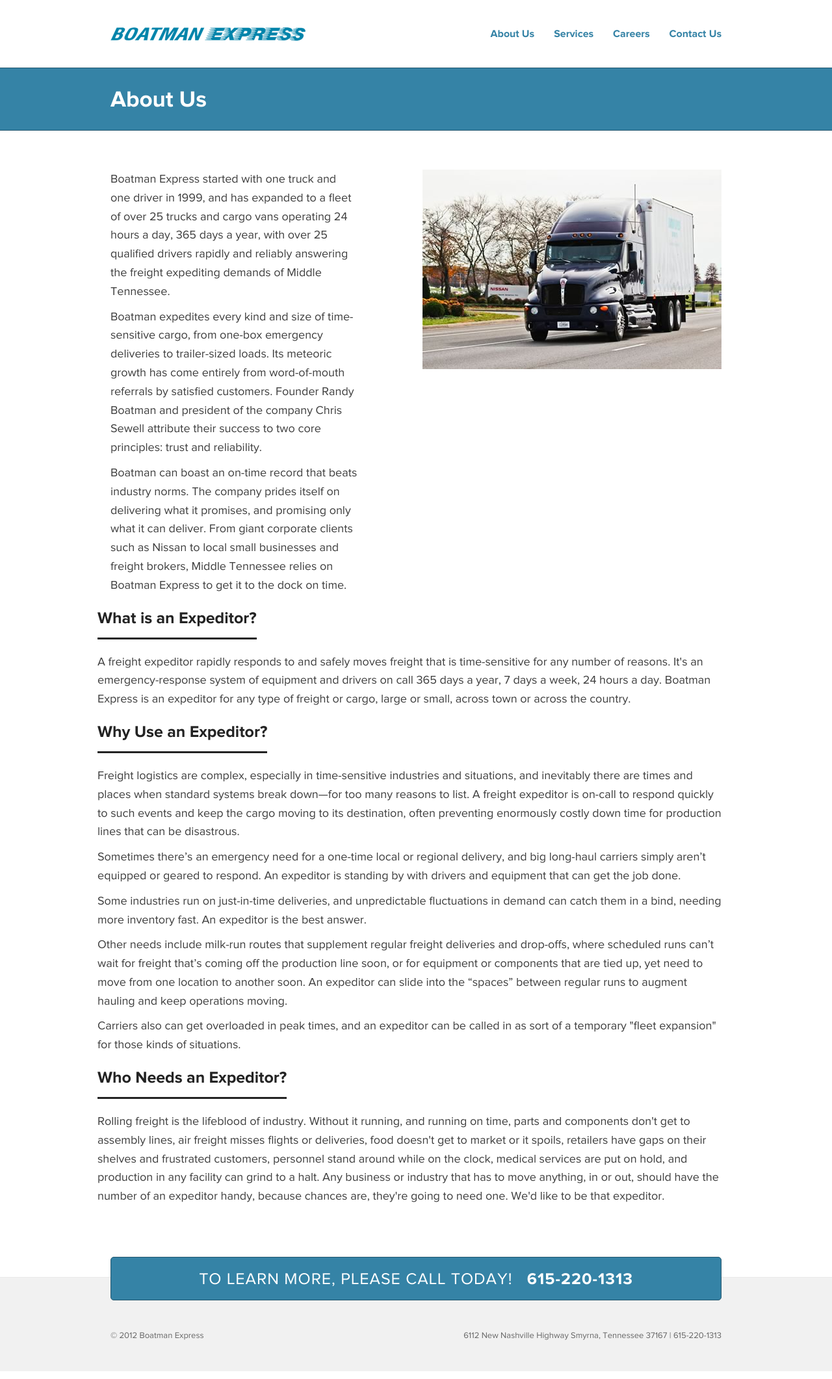
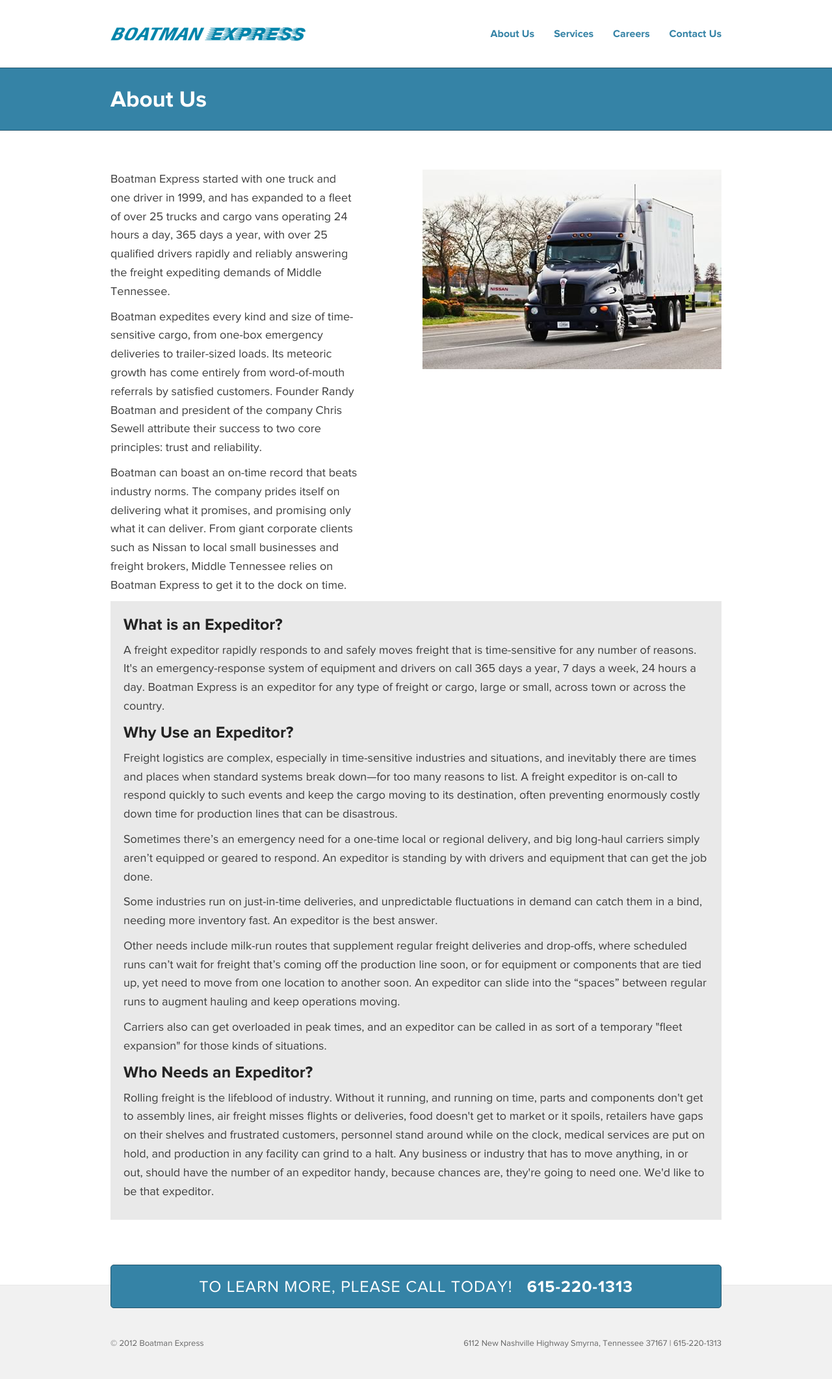
Before and after one commit to boatmanexpress/boatmanexpress.github.com, a Jekyll site: the page built from about.html, in a window 1280 px wide. Shown: the whole page at 65% size. Built offline with Jekyll 4.4.1, drawn with Linux system fonts in a browser that asks for light colours; Markdown is read by kramdown in place of the engine named in the settings.

Commit message:
I'm dumb

```diff
--- a/about.html
+++ b/about.html
@@ -21,7 +21,8 @@
   </div>
 
   <div class="row">
-    <div class="sidebar">
+    <div class="span12">
+      <div id="sidebar">
         <h2>What is an Expeditor?</h2>
 
         <p>A freight expeditor rapidly responds to and safely moves freight that is time-sensitive for any number of reasons. It's an emergency-response system of equipment and drivers on call 365 days a year, 7 days a week, 24 hours a day. Boatman Express is an expeditor for any type of freight or cargo, large or small, across town or across the country.</p>
@@ -43,5 +44,6 @@
         <p>Rolling freight is the lifeblood of industry. Without it running, and running on time, parts and components don't get to assembly lines, air freight misses flights or deliveries, food doesn't get to market or it spoils, retailers have gaps on their shelves and frustrated customers, personnel stand around while on the clock, medical services are put on hold, and production in any facility can grind to a halt. Any business or industry that has to move anything, in or out, should have the number of an expeditor handy, because chances are, they're going to need one. We'd like to be that expeditor.</p>
       </div>
     </div>
+  </div>
 
 </div>
```
Lines whose indentation alone changed are shown as unchanged.
